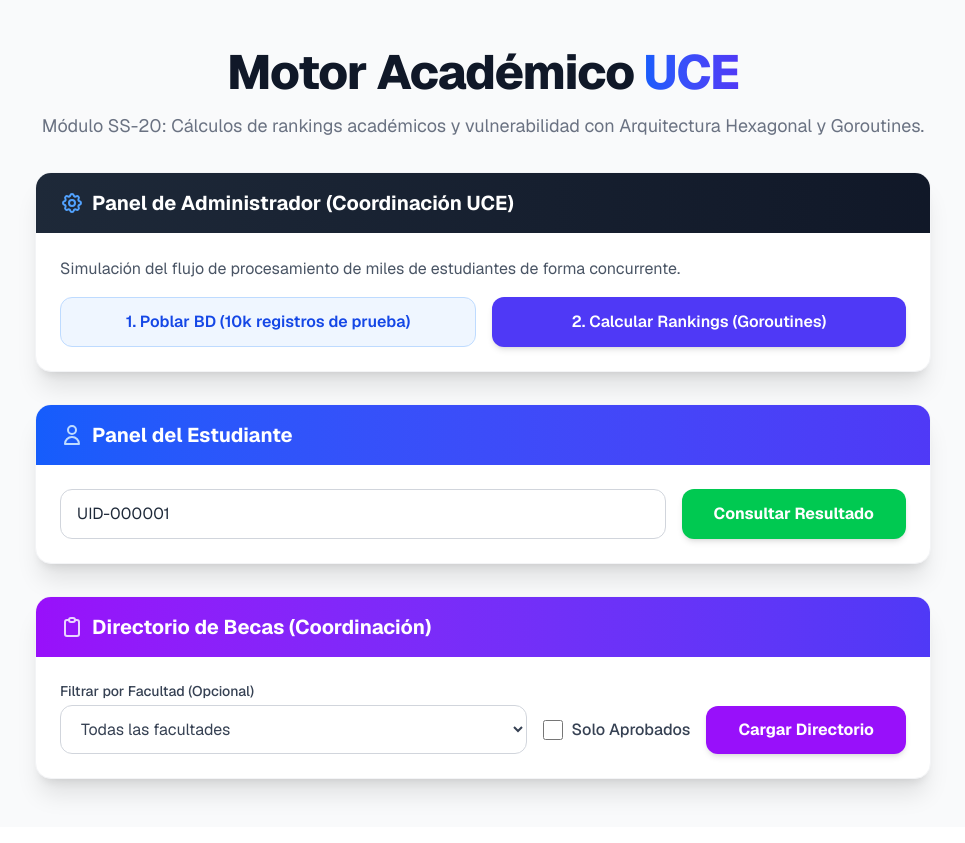
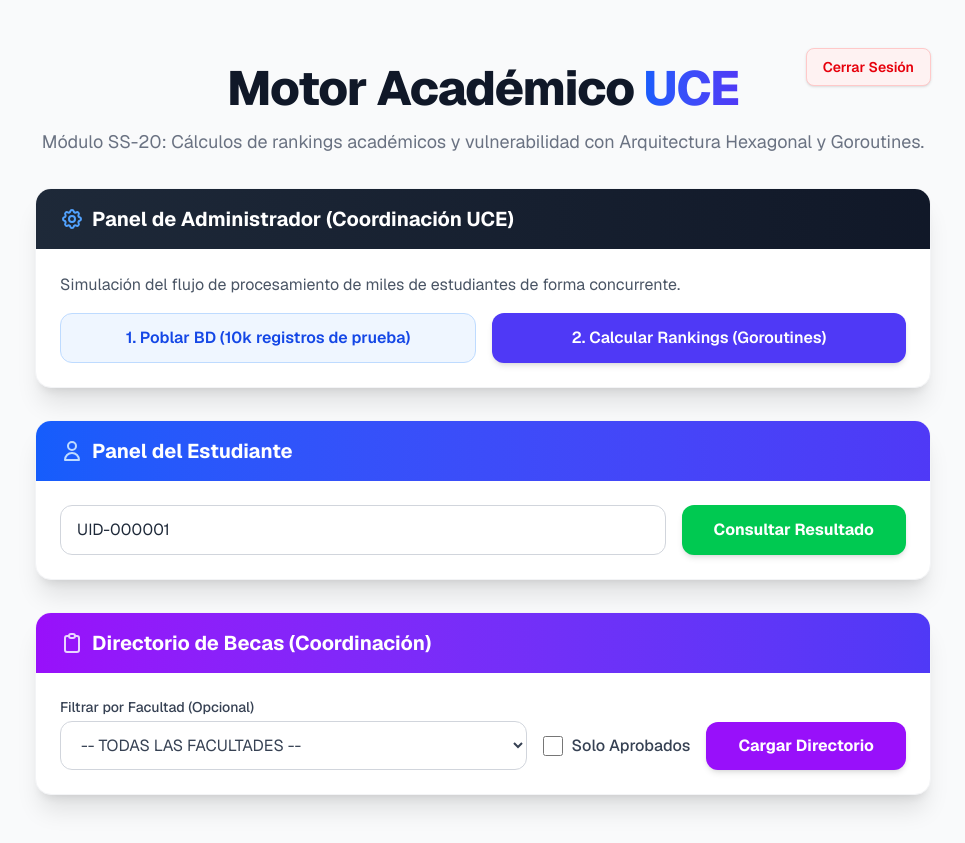
Before and after one commit to JessielCH/scholarship-system-platform, a Next.js app in the folder apps/student-portal/: page /academic in a window 1280 px wide. Shown: the whole page, without its empty margins (157-1122 px from the left). Built offline with nearby package versions, Linux system fonts and the light colour scheme.

Commit message:
feat(ui): [SS-23] add logout button and full faculty list to directory filter

```diff
--- a/apps/student-portal/src/app/academic/page.tsx
+++ b/apps/student-portal/src/app/academic/page.tsx
@@ -1,7 +1,9 @@
 "use client";
 import { useState } from "react";
+import { useRouter } from "next/navigation";
 
 export default function AcademicEngineUI() {
+  const router = useRouter();
   const [recordId, setRecordId] = useState("UID-000001");
   const [result, setResult] = useState<any>(null);
   const [loading, setLoading] = useState(false);
@@ -87,8 +89,14 @@
     <div className="min-h-screen bg-gray-50 py-12 px-4 sm:px-6 lg:px-8 font-sans">
       <div className="max-w-4xl mx-auto space-y-8">
 
-        <div className="text-center">
-          <h1 className="text-4xl font-extrabold text-gray-900 tracking-tight sm:text-5xl">
+        <div className="text-center relative">
+          <button
+            onClick={() => { localStorage.removeItem("token"); router.push("/"); }}
+            className="absolute right-0 top-0 px-4 py-2 bg-red-50 hover:bg-red-100 text-red-600 border border-red-200 rounded-lg text-sm font-semibold transition shadow-sm"
+          >
+            Cerrar Sesión
+          </button>
+          <h1 className="text-4xl font-extrabold text-gray-900 tracking-tight sm:text-5xl pt-4">
             Motor Académico <span className="bg-gradient-to-r from-blue-600 to-indigo-600 bg-clip-text text-transparent">UCE</span>
           </h1>
           <p className="mt-4 text-lg text-gray-500">
@@ -207,11 +215,28 @@
                   onChange={(e) => setFacultyFilter(e.target.value)}
                   className="w-full border border-gray-300 rounded-xl px-4 py-3 focus:ring-2 focus:ring-purple-500 focus:border-purple-500 text-gray-700"
                 >
-                  <option value="">Todas las facultades</option>
+                  <option value="">-- TODAS LAS FACULTADES --</option>
+                  <option value="Agronomía">Agronomía</option>
+                  <option value="Arquitectura y Urbanismo">Arquitectura y Urbanismo</option>
                   <option value="Artes">Artes</option>
+                  <option value="Ciencias Administrativas">Ciencias Administrativas</option>
+                  <option value="Ciencias Agrícolas">Ciencias Agrícolas</option>
+                  <option value="Ciencias Biológicas">Ciencias Biológicas</option>
+                  <option value="Ciencias de la Discapacidad">Ciencias de la Discapacidad</option>
+                  <option value="Ciencias Económicas">Ciencias Económicas</option>
                   <option value="Ciencias Médicas">Ciencias Médicas</option>
+                  <option value="Ciencias Psicológicas">Ciencias Psicológicas</option>
+                  <option value="Ciencias Químicas">Ciencias Químicas</option>
+                  <option value="Ciencias Sociales y Humanas">Ciencias Sociales y Humanas</option>
+                  <option value="Comunicación Social">Comunicación Social</option>
+                  <option value="Cultura Física">Cultura Física</option>
+                  <option value="Filosofía, Letras y Ciencias de la Educación">Filosofía, Letras y Ciencias de la Educación</option>
                   <option value="Ingeniería Ciencias Físicas y Matemática">Ingeniería Ciencias Físicas y Matemática</option>
+                  <option value="Ingeniería en Geología, Minas, Petróleos y Ambiental">Ingeniería en Geología, Minas, Petróleos y Ambiental</option>
+                  <option value="Ingeniería Química">Ingeniería Química</option>
                   <option value="Jurisprudencia, Ciencias Políticas y Sociales">Jurisprudencia, Ciencias Políticas y Sociales</option>
+                  <option value="Medicina Veterinaria y Zootecnia">Medicina Veterinaria y Zootecnia</option>
+                  <option value="Odontología">Odontología</option>
                 </select>
               </div>
               <div className="flex items-center pb-3">
```
